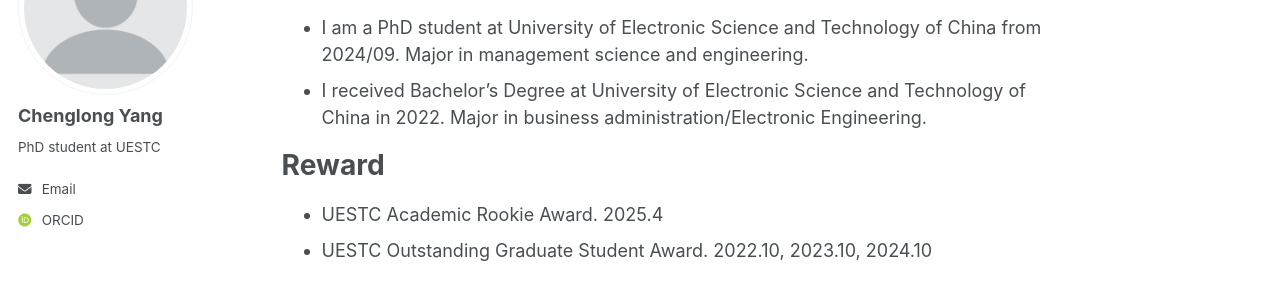
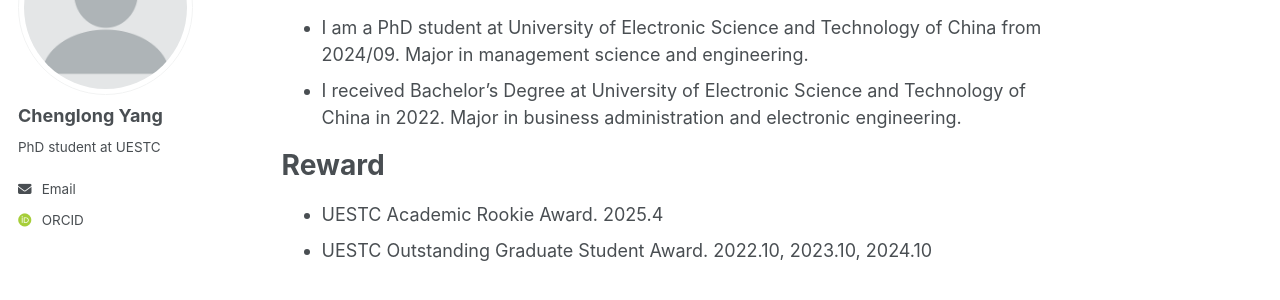
Before and after one commit to JackieChenglongYang/jackiechenglongyang.github.io, a Jekyll site: the page built from _pages/about.md, in a window 1280 px wide and 900 px high. Shown: the part 179-479 px from the top of the window. Built offline with Jekyll 4.4.1, drawn with Linux system fonts in a browser that asks for light colours; some web fonts are replaced; a script that is not in the unit is left out.

Commit message:
Update about.md

```diff
--- a/_pages/about.md
+++ b/_pages/about.md
@@ -10,7 +10,7 @@ redirect_from:
 About me
 ======
 - I am a PhD student at University of Electronic Science and Technology of China from 2024/09. Major in management science and engineering.
-- I received Bachelor’s Degree at University of Electronic Science and Technology of China in 2022. Major in business administration/Electronic Engineering.
+- I received Bachelor’s Degree at University of Electronic Science and Technology of China in 2022. Major in business administration and electronic engineering.
 
 Reward
 ======
```
